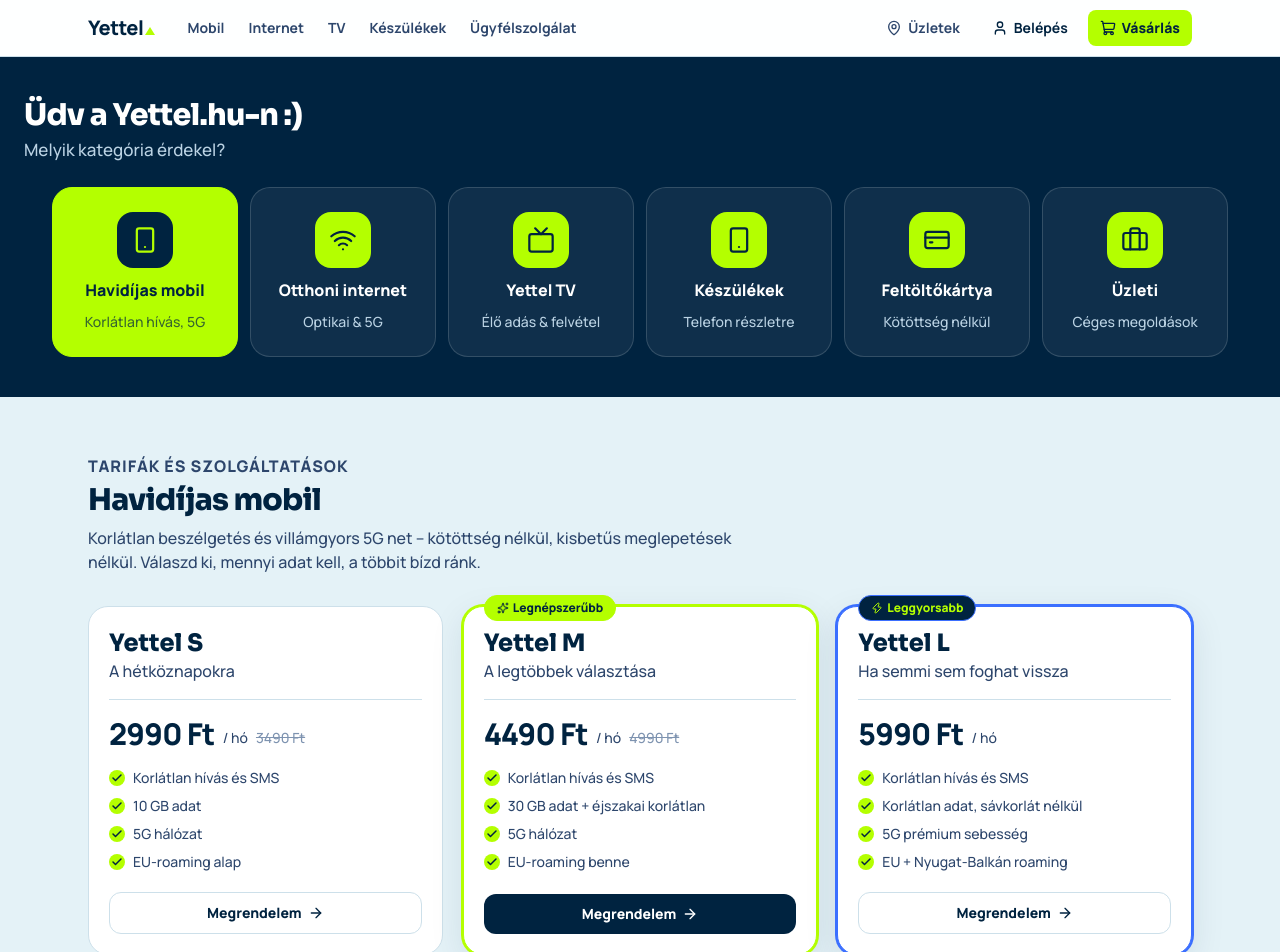
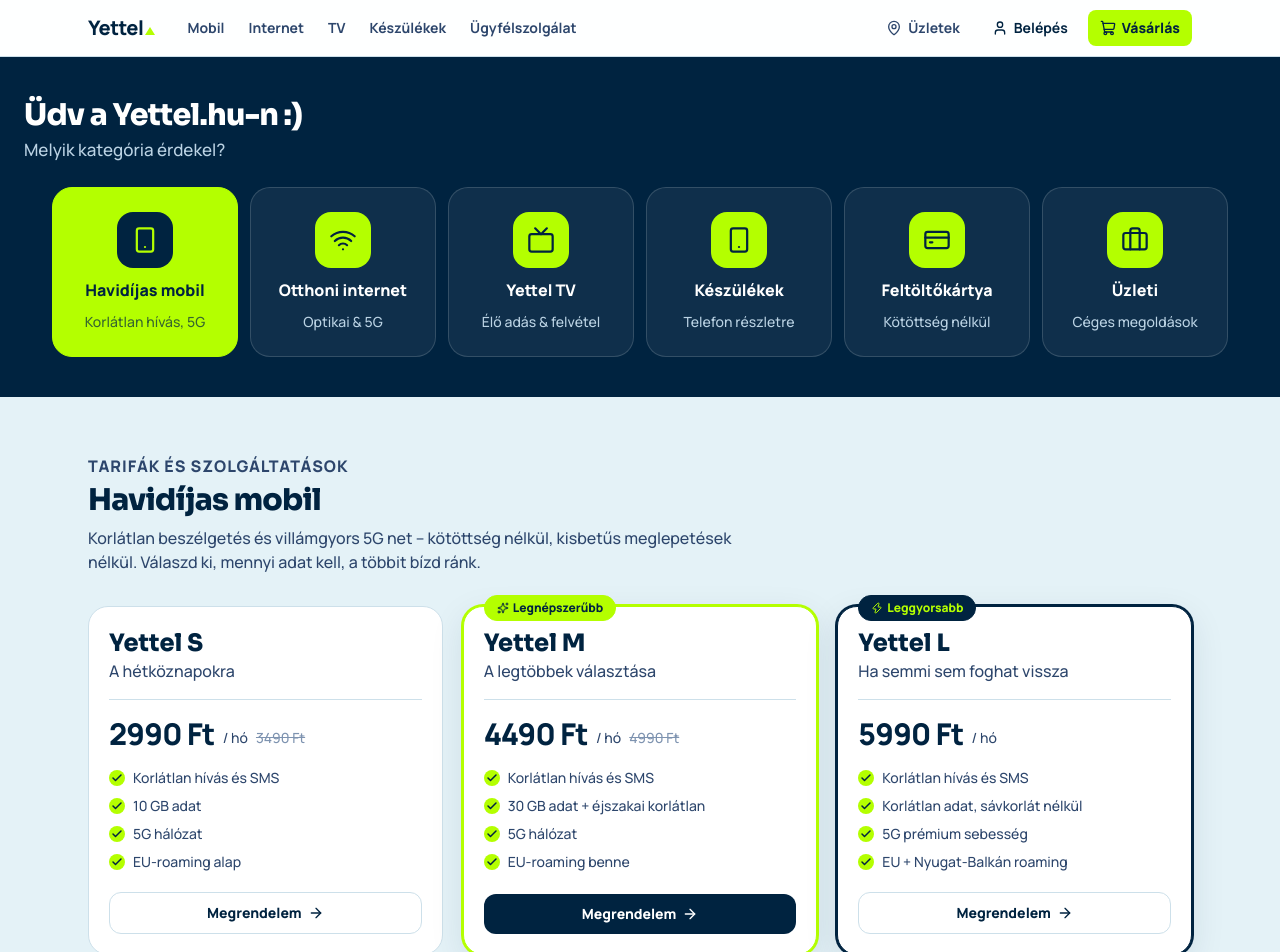
Before and after one commit to weinpergyula-dot/eskuvorekeszulok, a Next.js app: page /yettel_web in a window 1280 px wide. Shown: the top 952 px of the page. Built offline with nearby package versions, Linux system fonts and the light colour scheme.

Commit message:
fix(yettel_web): Leggyorsabb keret az oldal navy kékjével (#002340) a rikító kék helyett
Co-Authored-By: Claude Opus 4.8 <noreply@anthropic.com>
Claude-Session: https://claude.ai/code/session_01ERfJkYdQbzm9ytNA1ZNUpX

```diff
--- a/src/app/yettel_web/_components/offers-explorer.tsx
+++ b/src/app/yettel_web/_components/offers-explorer.tsx
@@ -21,7 +21,7 @@ function OfferCard({ offer }: { offer: Offer }) {
         offer.best
           ? "border-[#B4FF00] shadow-[0_10px_34px_rgba(0,35,64,0.10)] ring-2 ring-[#B4FF00]"
           : isFast
-            ? "border-[#3B6FFF] shadow-[0_10px_34px_rgba(0,35,64,0.10)] ring-2 ring-[#3B6FFF]"
+            ? "border-[#002340] shadow-[0_10px_34px_rgba(0,35,64,0.10)] ring-2 ring-[#002340]"
             : "border-[#CDE0EA] hover:shadow-[0_8px_24px_rgba(0,35,64,0.08)]",
       ].join(" ")}
     >
@@ -32,7 +32,7 @@ function OfferCard({ offer }: { offer: Offer }) {
             offer.best
               ? "border-[#B4FF00] bg-[#B4FF00] text-[#002340]"
               : isFast
-                ? "border-[#3B6FFF] bg-[#002340] text-[#B4FF00]"
+                ? "border-[#002340] bg-[#002340] text-[#B4FF00]"
                 : "border-[#E4F2F7] bg-[#E4F2F7] text-[#2D466C]",
           ].join(" ")}
         >
```
